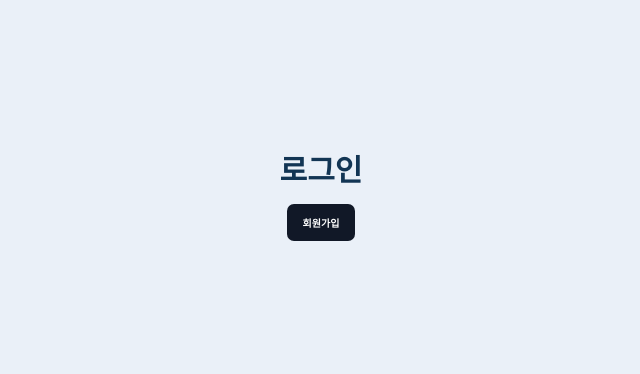
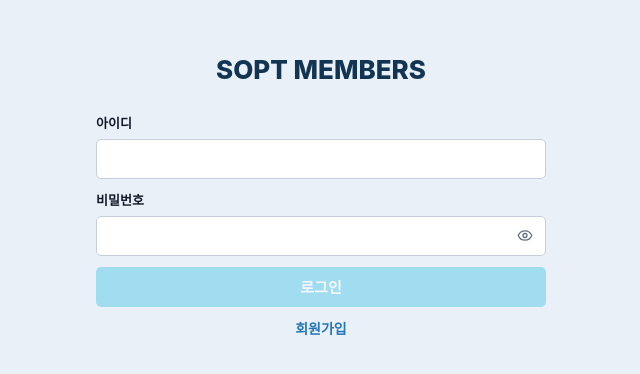
Before and after one commit to 38-lets-sopt-web/ChungyoungKim, a React (Vite) app in the folder Week4/Homework/: page /login in a window 1280 px wide. Shown: the part 204-578 px from the top of the page, without its empty margins (319-959 px from the left). Built offline with nearby package versions, Linux system fonts and the light colour scheme; no server answers.

Commit message:
✨ feat(auth): 로그인 기능 구현

```diff
--- /dev/null
+++ b/Week4/Homework/src/features/auth/api/signIn.ts
@@ -0,0 +1,17 @@
+import { API_ENDPOINTS } from '@/shared/api/apiEndpoints'
+import {
+  signInRequestSchema,
+  type SignInRequest,
+} from '@/shared/api/authApiSchema'
+import type { SignInResponseData } from '@/shared/api/authApiType'
+import { requestApi } from '@/shared/api/requestApi'
+
+export async function signIn(request: SignInRequest) {
+  const validatedRequest = signInRequestSchema.parse(request)
+
+  return requestApi<SignInResponseData, SignInRequest>({
+    method: 'POST',
+    url: API_ENDPOINTS.signin,
+    data: validatedRequest,
+  })
+}
--- /dev/null
+++ b/Week4/Homework/src/features/auth/components/LoginForm.tsx
@@ -0,0 +1,131 @@
+import type { CSSObject } from '@emotion/react'
+import { Eye, EyeOff } from 'lucide-react'
+import { Link } from 'react-router'
+
+import { ROUTE_PATHS } from '@/app/routes'
+import type { LoginFormController } from '@/features/auth/hooks/useLoginForm'
+import { CtaButton } from '@/shared/components/CtaButton'
+import { TextField } from '@/shared/components/TextField'
+import { theme } from '@/shared/styles/theme'
+
+type LoginFormProps = {
+  loginForm: LoginFormController
+}
+
+export function LoginForm({ loginForm }: LoginFormProps) {
+  const { state, actions } = loginForm
+
+  return (
+    <form css={loginFormStyle} onSubmit={actions.submitLogin}>
+      <h1 css={titleStyle}>SOPT MEMBERS</h1>
+
+      <TextField
+        label="아이디"
+        name="loginId"
+        type="text"
+        value={state.values.loginId}
+        autoComplete="username"
+        onChange={(event) => actions.changeLoginId(event.target.value)}
+      />
+
+      <TextField
+        label="비밀번호"
+        name="password"
+        type={state.isPasswordVisible ? 'text' : 'password'}
+        value={state.values.password}
+        autoComplete="current-password"
+        onChange={(event) => actions.changePassword(event.target.value)}
+        endAdornment={
+          <button
+            css={passwordVisibilityButtonStyle}
+            type="button"
+            aria-label={
+              state.isPasswordVisible ? '비밀번호 숨기기' : '비밀번호 보기'
+            }
+            onClick={actions.togglePasswordVisibility}
+          >
+            {state.isPasswordVisible ? (
+              <EyeOff css={passwordIconStyle} aria-hidden="true" />
+            ) : (
+              <Eye css={passwordIconStyle} aria-hidden="true" />
+            )}
+          </button>
+        }
+      />
+
+      {state.errorMessage.length > 0 ? (
+        <p css={errorMessageStyle} role="alert">
+          {state.errorMessage}
+        </p>
+      ) : null}
+
+      <CtaButton type="submit" disabled={!state.canSubmit}>
+        {state.isSubmitting ? '로그인 중' : '로그인'}
+      </CtaButton>
+
+      <Link css={signupLinkStyle} to={ROUTE_PATHS.signup}>
+        회원가입
+      </Link>
+    </form>
+  )
+}
+
+const loginFormStyle: CSSObject = {
+  display: 'flex',
+  width: `min(100%, ${theme.size.authFormWidth})`,
+  flexDirection: 'column',
+  gap: theme.spacing.md,
+}
+
+const titleStyle: CSSObject = {
+  margin: `0 0 ${theme.spacing.lg}`,
+  color: theme.colors.brand,
+  fontSize: theme.fontSize.title,
+  fontWeight: 800,
+  lineHeight: theme.lineHeight.tight,
+  textAlign: 'center',
+}
+
+const passwordVisibilityButtonStyle: CSSObject = {
+  position: 'absolute',
+  right: theme.spacing.sm,
+  display: 'inline-flex',
+  width: theme.size.iconButton,
+  height: theme.size.iconButton,
+  alignItems: 'center',
+  justifyContent: 'center',
+  border: 0,
+  borderRadius: theme.radius.round,
+  background: 'transparent',
+  color: theme.colors.textMuted,
+  transition: 'background-color 160ms ease, color 160ms ease',
+
+  '&:hover': {
+    background: theme.colors.surfaceMuted,
+    color: theme.colors.brand,
+  },
+}
+
+const passwordIconStyle: CSSObject = {
+  width: theme.size.icon,
+  height: theme.size.icon,
+}
+
+const errorMessageStyle: CSSObject = {
+  minHeight: theme.size.fieldErrorMinHeight,
+  margin: `calc(${theme.spacing.xs} * -1) 0 0`,
+  color: theme.colors.danger,
+  fontSize: theme.fontSize.sm,
+  fontWeight: 700,
+}
+
+const signupLinkStyle: CSSObject = {
+  alignSelf: 'center',
+  color: theme.colors.link,
+  fontSize: theme.fontSize.md,
+  fontWeight: 800,
+
+  '&:hover': {
+    textDecoration: 'underline',
+  },
+}
--- /dev/null
+++ b/Week4/Homework/src/features/auth/hooks/useLoginForm.ts
@@ -0,0 +1,141 @@
+import { type SubmitEventHandler, useState } from 'react'
+import { useNavigate } from 'react-router'
+
+import { ROUTE_PATHS } from '@/app/routes'
+import { signIn } from '@/features/auth/api/signIn'
+import {
+  loginFormSchema,
+  type LoginFormValues,
+} from '@/features/auth/schemas/loginFormSchema'
+import { saveSignedInUserId } from '@/features/auth/storage/authStorage'
+import { getApiErrorMessage } from '@/shared/api/requestApi'
+
+type LoginFormState = {
+  values: LoginFormValues
+  errorMessage: string
+  isPasswordVisible: boolean
+  isSubmitting: boolean
+  canSubmit: boolean
+}
+
+type LoginFormActions = {
+  changeLoginId: (loginId: string) => void
+  changePassword: (password: string) => void
+  togglePasswordVisibility: () => void
+  submitLogin: SubmitEventHandler<HTMLFormElement>
+}
+
+export type LoginFormController = {
+  state: LoginFormState
+  actions: LoginFormActions
+}
+
+const INITIAL_LOGIN_FORM_VALUES: LoginFormValues = {
+  loginId: '',
+  password: '',
+}
+
+const LOGIN_FORM_VALIDATION_FALLBACK_MESSAGE = '로그인 정보를 확인해주세요.'
+const LOGIN_REQUEST_FALLBACK_MESSAGE = '로그인에 실패했습니다.'
+
+function createLoginRequest(values: LoginFormValues): LoginFormValues {
+  return {
+    loginId: values.loginId.trim(),
+    password: values.password,
+  }
+}
+
+function getLoginFormValidationMessage(values: LoginFormValues) {
+  const result = loginFormSchema.safeParse(values)
+
+  if (result.success) {
+    return null
+  }
+
+  return (
+    result.error.issues[0]?.message ?? LOGIN_FORM_VALIDATION_FALLBACK_MESSAGE
+  )
+}
+
+export function useLoginForm(): LoginFormController {
+  const navigate = useNavigate()
+  const [loginFormValues, setLoginFormValues] = useState(
+    INITIAL_LOGIN_FORM_VALUES,
+  )
+  const [isPasswordVisible, setIsPasswordVisible] = useState(false)
+  const [isSubmitting, setIsSubmitting] = useState(false)
+  const [errorMessage, setErrorMessage] = useState('')
+
+  const canSubmit =
+    loginFormValues.loginId.trim().length > 0 &&
+    loginFormValues.password.length > 0 &&
+    !isSubmitting
+
+  const changeLoginId = (loginId: string) => {
+    setLoginFormValues((currentValues) => ({
+      ...currentValues,
+      loginId,
+    }))
+  }
+
+  const changePassword = (password: string) => {
+    setLoginFormValues((currentValues) => ({
+      ...currentValues,
+      password,
+    }))
+  }
+
+  const togglePasswordVisibility = () => {
+    setIsPasswordVisible(
+      (currentIsPasswordVisible) => !currentIsPasswordVisible,
+    )
+  }
+
+  const submitLogin: SubmitEventHandler<HTMLFormElement> = async (event) => {
+    event.preventDefault()
+    setErrorMessage('')
+
+    const loginRequest = createLoginRequest(loginFormValues)
+    const validationMessage = getLoginFormValidationMessage(loginRequest)
+
+    if (validationMessage !== null) {
+      setErrorMessage(validationMessage)
+      return
+    }
+
+    setIsSubmitting(true)
+
+    try {
+      const response = await signIn(loginRequest)
+      const signedInUserId = response.data?.userId
+
+      if (!response.success || signedInUserId === undefined) {
+        setErrorMessage(response.message)
+        return
+      }
+
+      saveSignedInUserId(signedInUserId)
+      navigate(ROUTE_PATHS.myProfile)
+    } catch (error) {
+      setErrorMessage(getApiErrorMessage(error, LOGIN_REQUEST_FALLBACK_MESSAGE))
+    } finally {
+      setIsSubmitting(false)
+    }
+  }
+
+  return {
+    state: {
+      values: loginFormValues,
+      errorMessage,
+      isPasswordVisible,
+      isSubmitting,
+      canSubmit,
+    },
+    actions: {
+      changeLoginId,
+      changePassword,
+      togglePasswordVisibility,
+      submitLogin,
+    },
+  }
+}
--- a/Week4/Homework/src/features/auth/pages/LoginPage.tsx
+++ b/Week4/Homework/src/features/auth/pages/LoginPage.tsx
@@ -1,13 +1,13 @@
-import { Link } from 'react-router'
-
-import { ROUTE_PATHS } from '@/app/routes'
-import { pageShellStyle } from '@/shared/styles/pageShellStyle'
+import { LoginForm } from '@/features/auth/components/LoginForm'
+import { useLoginForm } from '@/features/auth/hooks/useLoginForm'
+import { PageShell } from '@/shared/components/PageShell'
 
 export function LoginPage() {
+  const loginForm = useLoginForm()
+
   return (
-    <main css={pageShellStyle}>
-      <h1>로그인</h1>
-      <Link to={ROUTE_PATHS.signup}>회원가입</Link>
-    </main>
+    <PageShell>
+      <LoginForm loginForm={loginForm} />
+    </PageShell>
   )
 }
--- /dev/null
+++ b/Week4/Homework/src/features/auth/schemas/loginFormSchema.ts
@@ -0,0 +1,6 @@
+import type { z } from 'zod'
+import { signInRequestSchema } from '@/shared/api/authApiSchema'
+
+export const loginFormSchema = signInRequestSchema
+
+export type LoginFormValues = z.infer<typeof loginFormSchema>
--- /dev/null
+++ b/Week4/Homework/src/features/auth/storage/authStorage.ts
@@ -0,0 +1,5 @@
+const SIGNED_IN_USER_ID_STORAGE_KEY = 'sopt-week4-signed-in-user-id'
+
+export function saveSignedInUserId(userId: number) {
+  localStorage.setItem(SIGNED_IN_USER_ID_STORAGE_KEY, String(userId))
+}
```
